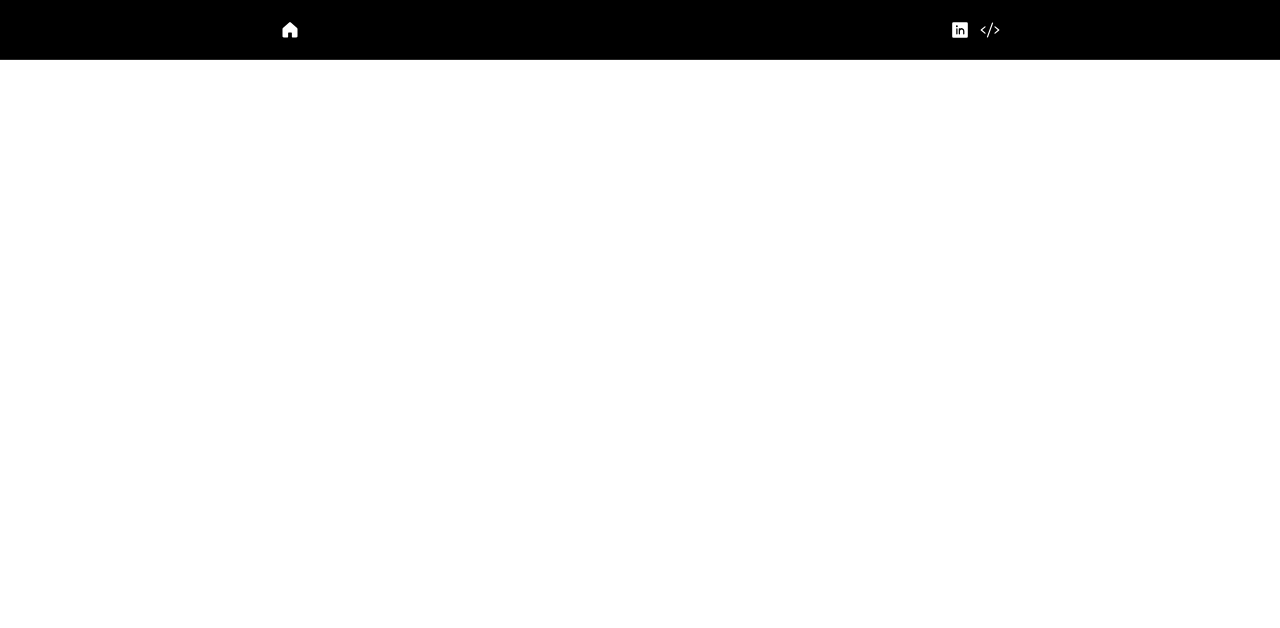
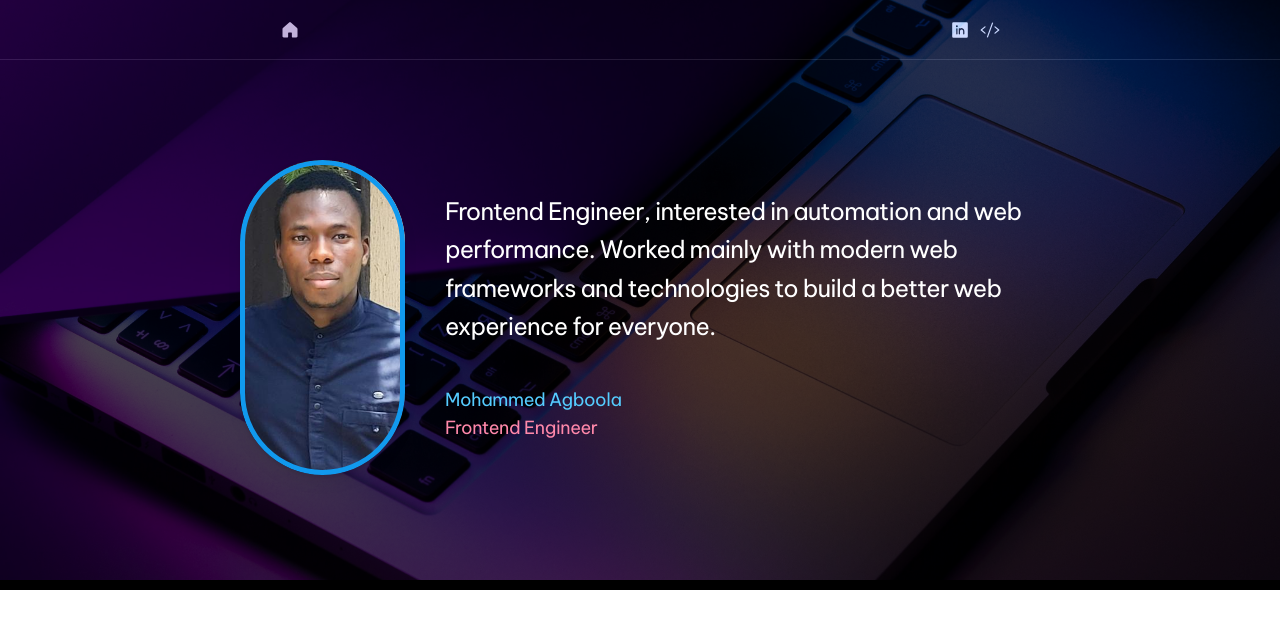
Before and after one commit to molaycule/portfolio, a Next.js app: page / in a window 1280 px wide. Shown: the top 628 px of the page. Built offline with nearby package versions, Linux system fonts and the light colour scheme.

Commit message:
feat: hero section and assets

```diff
--- /dev/null
+++ b/components/Hero/Hero.module.css
@@ -0,0 +1,171 @@
+.container {
+  position: relative;
+  width: 100%;
+  height: 450px;
+  flex: 0 0 auto;
+}
+
+.heroImage {
+  display: block;
+  width: 100%;
+  height: 100%;
+  border-radius: inherit;
+  object-position: center center;
+  object-fit: cover;
+  image-rendering: auto;
+}
+
+.heroImageWrapper {
+  pointer-events: none;
+  user-select: none;
+  position: absolute;
+  z-index: 0;
+  width: 100%;
+  height: 580px;
+  left: 0;
+  top: -140px;
+  flex: 0 0 auto;
+  opacity: 0.3;
+}
+
+.heroContentWrapper {
+  position: absolute;
+  top: -80px;
+  width: 100%;
+  height: min-content;
+  display: flex;
+  flex-flow: row nowrap;
+  place-content: center;
+  align-items: center;
+  gap: 40px;
+  padding: 100px 40px;
+}
+
+.heroContent {
+  position: relative;
+  overflow: visible;
+  max-width: 800px;
+  width: 1px;
+  height: min-content;
+  flex: 1 0 0px;
+  display: flex;
+  flex-flow: row nowrap;
+  place-content: center flex-start;
+  align-items: center;
+  gap: 40px;
+  padding: 0px;
+}
+
+.profileImageWrapper {
+  border-radius: 100px;
+  box-shadow: rgb(0 0 0 / 5%) 0px 8px 16px 0px, rgb(0 0 0 / 10%) 0px 2px 4px 0px;
+  --border-bottom-width: 5px;
+  --border-top-width: 5px;
+  --border-right-width: 5px;
+  --border-left-width: 5px;
+  --border-style: solid;
+  --border-color: rgb(17, 153, 238);
+  position: relative;
+  overflow: hidden;
+  will-change: transform;
+  width: 165px;
+  height: 315px;
+  flex: 0 0 auto;
+  aspect-ratio: 0.52381 / 1;
+  display: flex;
+  flex-flow: column nowrap;
+  place-content: center;
+  align-items: center;
+  gap: 10px;
+}
+
+.profileImageWrapper::after {
+  content: "";
+  border-width: var(--border-top-width, 0) var(--border-right-width, 0)
+    var(--border-bottom-width, 0) var(--border-left-width, 0);
+  border-color: var(--border-color, none);
+  border-style: var(--border-style, none);
+  width: 100%;
+  height: 100%;
+  position: absolute;
+  left: 0px;
+  top: 0px;
+  border-radius: inherit;
+}
+
+.profileContentWrapper {
+  max-width: 700px;
+  flex: 1 0 0px;
+  display: flex;
+  flex-flow: column nowrap;
+  place-content: center flex-start;
+  align-items: flex-start;
+  gap: 40px;
+  padding: 0px;
+}
+
+.bioContainer {
+  outline: none;
+  display: flex;
+  flex-direction: column;
+  justify-content: flex-start;
+  flex-shrink: 0;
+  white-space: pre-wrap;
+  overflow-wrap: break-word;
+  word-break: break-word;
+  transform: none;
+  opacity: 1;
+}
+
+.bio {
+  --line-height: 1.6em;
+  --text-alignment: left;
+  --font-family: "Be Vietnam Pro", serif;
+  --font-style: normal;
+  --font-weight: 400;
+  --text-color: rgb(255, 255, 255);
+  --font-size: 24px;
+  --letter-spacing: -0.8px;
+  font-family: var(--font-family, Inter, sans-serif);
+  font-style: var(--font-style, normal);
+  font-weight: var(--font-weight, 400);
+  color: var(--text-color, #000);
+  font-size: var(--font-size, 16px);
+  letter-spacing: var(--letter-spacing, 0);
+  text-transform: var(--text-transform, none);
+  text-decoration: var(--text-decoration, none);
+  line-height: var(--line-height, 1.2em);
+  text-align: var(--text-alignment, start);
+}
+
+.profileContainer {
+  --line-height: 1.6em;
+  --font-family: "Be Vietnam Pro", serif;
+  --font-style: normal;
+  --font-weight: 400;
+  --text-color: rgb(85, 204, 255);
+  --font-size: 18px;
+  --letter-spacing: -0.4px;
+  flex: 1 0 0px;
+  display: flex;
+  flex-flow: column nowrap;
+  place-content: flex-start;
+  align-items: flex-start;
+  font-family: var(--font-family, Inter, sans-serif);
+  font-style: var(--font-style, normal);
+  font-weight: var(--font-weight, 400);
+  font-size: var(--font-size, 16px);
+  letter-spacing: var(--letter-spacing, 0);
+  text-transform: var(--text-transform, none);
+  text-decoration: var(--text-decoration, none);
+  line-height: var(--line-height, 1.2em);
+  text-align: var(--text-alignment, start);
+}
+
+.profileName {
+  color: rgb(85, 204, 255);
+}
+
+.profileTitle {
+  color: rgb(255, 136, 170);
+}
--- /dev/null
+++ b/components/Hero/index.js
@@ -0,0 +1,37 @@
+import Image from "next/image";
+import styles from "./Hero.module.css";
+
+export default function Hero() {
+  return (
+    <div className={styles.container}>
+      <div className={styles.heroImageWrapper}>
+        <Image
+          className={styles.heroImage}
+          src="/hero.jpg"
+          alt="hero"
+          layout="fill"
+        />
+      </div>
+      <div className={styles.heroContentWrapper}>
+        <div className={styles.heroContent}>
+          <div className={styles.profileImageWrapper}>
+            <Image src="/profile.jpg" alt="profile" width={165} height={315} />
+          </div>
+          <div className={styles.profileContentWrapper}>
+            <div className={styles.bioContainer}>
+              <p className={styles.bio}>
+                Frontend Engineer, interested in automation and web performance.
+                Worked mainly with modern web frameworks and technologies to
+                build a better web experience for everyone.
+              </p>
+            </div>
+            <div className={styles.profileContainer}>
+              <p className={styles.profileName}>Mohammed Agboola</p>
+              <p className={styles.profileTitle}>Frontend Engineer</p>
+            </div>
+          </div>
+        </div>
+      </div>
+    </div>
+  );
+}
--- a/pages/index.js
+++ b/pages/index.js
@@ -1,5 +1,6 @@
 import Head from "next/head";
 import NavBar from "../components/NavBar";
+import Hero from "../components/Hero";
 import styles from "../styles/Home.module.css";
 
 export default function Home() {
@@ -16,6 +17,7 @@ export default function Home() {
 
       <main className={styles.main}>
         <NavBar />
+        <Hero />
       </main>
     </>
   );
```
Also changed, not shown: public/hero.jpg (added), public/profile.jpg (added).
